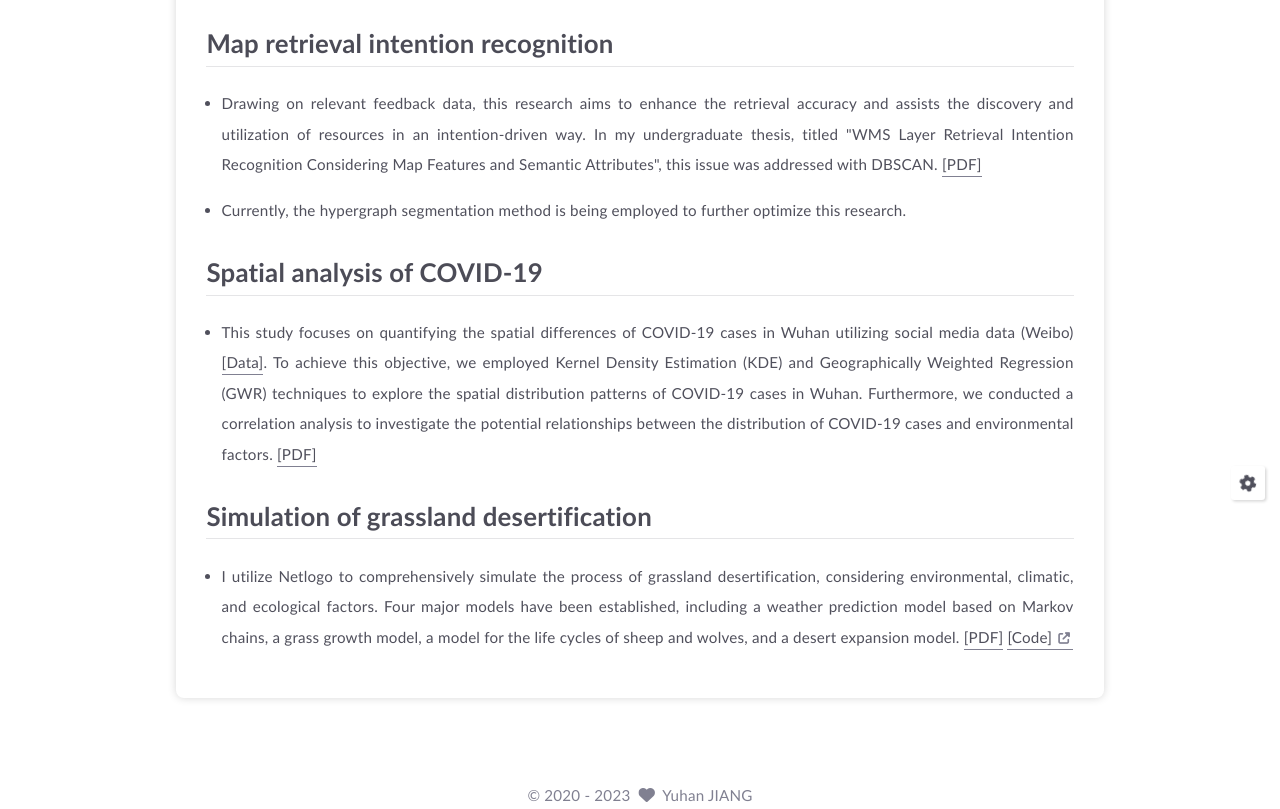
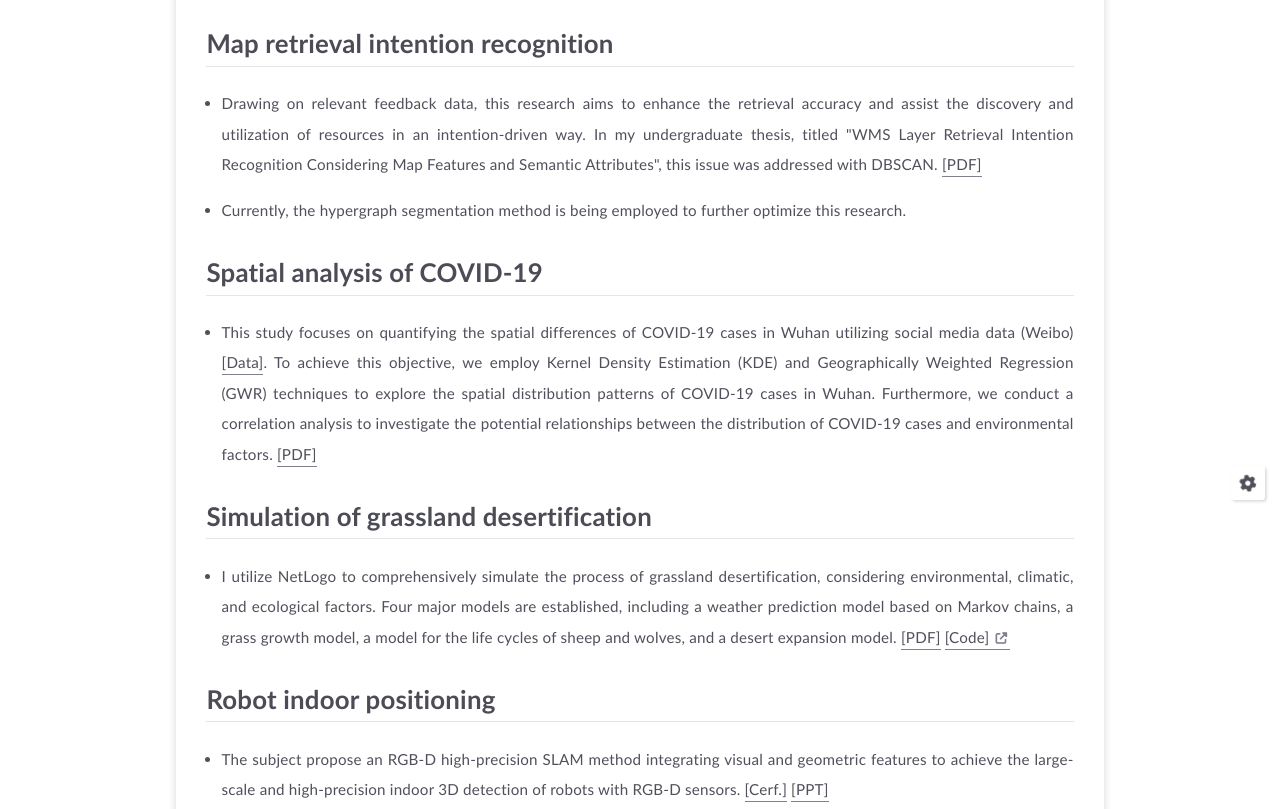
Before and after one commit to YuhanJiang415/YuhanJiang415.github.io, a plain HTML site: page research/index.html in a window 1280 px wide. Shown: the part 272-1081 px from the top of the page. Drawn offline with Linux system fonts and the light colour scheme.

Commit message:
Site updated: 2023-09-14 22:17:09

```diff
--- a/research/index.html
+++ b/research/index.html
@@ -192,16 +192,16 @@
                 <h1 id="Research"><a href="#Research" class="headerlink" title="Research"></a>Research</h1><p style="text-align:justify">Here are my research interests in the field of Geospatial Data Science, which encompass geospatial artificial intelligence (GeoAI) algorithm development, spatiotemporal data analytics, cartography and geo-visualizations. </p>
 
 <!--
-Please check <a href = "https://yuhanjiang415.github.io/archives/", target="_blank">ARCHIVES</a> for more detailed information.</p>
+Please check <a href = "https://yuhanjiang415.github.io/archives/",>ARCHIVES</a> for more detailed information.</p>
 -->
 
 <h2 id="Map-retrieval-intention-recognition"><a href="#Map-retrieval-intention-recognition" class="headerlink" title="Map retrieval intention recognition"></a>Map retrieval intention recognition</h2><ul>
-<li><p style="text-align:justify">Drawing on relevant feedback data, this research aims to enhance the retrieval accuracy and assists the discovery and utilization of resources in an intention-driven way. In my undergraduate thesis, titled "WMS Layer Retrieval Intention Recognition Considering Map Features and Semantic Attributes", this issue was addressed with DBSCAN. <a href = "顾及制图特征和语义属性的WMS图层检索意图识别.pdf" > [PDF] </a></p>
+<li><p style="text-align:justify">Drawing on relevant feedback data, this research aims to enhance the retrieval accuracy and assist the discovery and utilization of resources in an intention-driven way. In my undergraduate thesis, titled "WMS Layer Retrieval Intention Recognition Considering Map Features and Semantic Attributes", this issue was addressed with DBSCAN. <a href = "顾及制图特征和语义属性的WMS图层检索意图识别.pdf"> [PDF] </a></p>
 </li>
 <li><p style="text-align:justify">Currently, the hypergraph segmentation method is being employed to further optimize this research. </p></li>
 </ul>
 <h2 id="Spatial-analysis-of-COVID-19"><a href="#Spatial-analysis-of-COVID-19" class="headerlink" title="Spatial analysis of COVID-19"></a>Spatial analysis of COVID-19</h2><ul>
-<li><p style="text-align:justify">This study focuses on quantifying the spatial differences of COVID-19 cases in Wuhan utilizing social media data (Weibo) <a href = "https://github.com/YuhanJiang415/COVID19_Self-reported_Data_Weibo">[Data]</a>. To achieve this objective, we employed Kernel Density Estimation (KDE) and Geographically Weighted Regression (GWR) techniques to explore the spatial distribution patterns of COVID-19 cases in Wuhan. Furthermore, we conducted a correlation analysis to investigate the potential relationships between the distribution of COVID-19 cases and environmental factors. <a href = "Spatial_disparities_of_self-reported_COVID-19_cases_and_influencing_factors_in_Wuhan_China.pdf">[PDF]</a></p></li>
+<li><p style="text-align:justify">This study focuses on quantifying the spatial differences of COVID-19 cases in Wuhan utilizing social media data (Weibo) <a href = "https://github.com/YuhanJiang415/COVID19_Self-reported_Data_Weibo">[Data]</a>. To achieve this objective, we employ Kernel Density Estimation (KDE) and Geographically Weighted Regression (GWR) techniques to explore the spatial distribution patterns of COVID-19 cases in Wuhan. Furthermore, we conduct a correlation analysis to investigate the potential relationships between the distribution of COVID-19 cases and environmental factors. <a href = "Spatial_disparities_of_self-reported_COVID-19_cases_and_influencing_factors_in_Wuhan_China.pdf">[PDF]</a></p></li>
 </ul>
 <!--
 
@@ -262,12 +262,11 @@ Please check <a href = "https://yuhanjiang415.github.io/archives/", target="_bla
 -->
 
 <h2 id="Simulation-of-grassland-desertification"><a href="#Simulation-of-grassland-desertification" class="headerlink" title="Simulation of grassland desertification"></a>Simulation of grassland desertification</h2><ul>
-<li><p style="text-align:justify">I utilize Netlogo to comprehensively simulate the process of grassland desertification, considering environmental, climatic, and ecological factors. Four major models have been established, including a weather prediction model based on Markov chains, a grass growth model, a model for the life cycles of sheep and wolves, and a desert expansion model. <a href = "基于马尔可夫链的草原沙漠化模拟模型.pdf">[PDF]</a> <a class="link"   target="_blank" rel="noopener" href="https://github.com/YuhanJiang415/Simulation-model-of-grassland-desertification-based-on-Markov-chain" > [Code]<i class="fas fa-external-link-alt"></i></a></p></li>
+<li><p style="text-align:justify">I utilize NetLogo to comprehensively simulate the process of grassland desertification, considering environmental, climatic, and ecological factors. Four major models are established, including a weather prediction model based on Markov chains, a grass growth model, a model for the life cycles of sheep and wolves, and a desert expansion model. <a href = "基于马尔可夫链的草原沙漠化模拟模型.pdf">[PDF]</a> <a class="link"   target="_blank" rel="noopener" href="https://github.com/YuhanJiang415/Simulation-model-of-grassland-desertification-based-on-Markov-chain" > [Code]<i class="fas fa-external-link-alt"></i></a></p></li>
 </ul>
-<!--
-## Robot indoor positioning
-* <p style="text-align:justify">The subject proposed an RGB-D high-precision SLAM method integrating visual and geometric features to achieve the large-scale and high-precision indoor 3D detection of robots with RGB-D sensors. </p>
--->
+<h2 id="Robot-indoor-positioning"><a href="#Robot-indoor-positioning" class="headerlink" title="Robot indoor positioning"></a>Robot indoor positioning</h2><ul>
+<li><p style="text-align:justify">The subject propose an RGB-D high-precision SLAM method integrating visual and geometric features to achieve the large-scale and high-precision indoor 3D detection of robots with RGB-D sensors. <a href = '融合图像与几何特征的机器人室内定位与三维感知.pdf'> [Cerf.]</a> <a href = "融合图像与几何特征的机器人室内定位与三维感知.pptx"> [PPT]</a></p></li>
+</ul>
 
 
         </div>
--- a/search.json
+++ b/search.json
@@ -1 +1 @@
-[{"title":"Robot indoor positioning","url":"/2021/10/10/Robot-indoor-positioning/","content":""},{"title":"Simulation model of grassland desertification based on Markov chain","url":"/2020/04/30/Simulation-model-of-grassland-desertification-based-on-Markov-chain/","content":"Report\n"},{"title":"Map retrieval intention recognition","url":"/2023/09/10/Map-retrieval-intention-recognition/","content":""},{"title":"Spatial analysis of COVID-19","url":"/2021/10/21/Spatial-analysis-of-COVID-19/","content":""},{"title":"品舌尖美食，感中国地理平台","url":"/2020/08/24/%E5%93%81%E8%88%8C%E5%B0%96%E7%BE%8E%E9%A3%9F%EF%BC%8C%E6%84%9F%E4%B8%AD%E5%9B%BD%E5%9C%B0%E7%90%86%E5%B9%B3%E5%8F%B0/","content":"IntroduceAfter a long historical evolution, China has gradually formed eight major cuisines, including Sichuan, Jiangsu, Zhejiang, Hunan, Huizhou, Guangdong and Fujian. The formation of the eight major cuisines is inextricably linked to geography and humanities. Geographical topography, climate, soil, and other factors, humanities and folk customs, commerce, and the development of manufacturing are all related to the formation of gourmet culture. What is the connection behind these factors, how to visualize the influence of each factor, and how China and the world are influenced by the food culture are the contents of our system. Report  \nVideo\n"}]
+[{"title":"Robot indoor positioning","url":"/2021/10/10/Robot-indoor-positioning/","content":""},{"title":"Map retrieval intention recognition","url":"/2023/09/10/Map-retrieval-intention-recognition/","content":""},{"title":"Simulation model of grassland desertification based on Markov chain","url":"/2020/04/30/Simulation-model-of-grassland-desertification-based-on-Markov-chain/","content":"Report\n"},{"title":"品舌尖美食，感中国地理平台","url":"/2020/08/24/%E5%93%81%E8%88%8C%E5%B0%96%E7%BE%8E%E9%A3%9F%EF%BC%8C%E6%84%9F%E4%B8%AD%E5%9B%BD%E5%9C%B0%E7%90%86%E5%B9%B3%E5%8F%B0/","content":"IntroduceAfter a long historical evolution, China has gradually formed eight major cuisines, including Sichuan, Jiangsu, Zhejiang, Hunan, Huizhou, Guangdong and Fujian. The formation of the eight major cuisines is inextricably linked to geography and humanities. Geographical topography, climate, soil, and other factors, humanities and folk customs, commerce, and the development of manufacturing are all related to the formation of gourmet culture. What is the connection behind these factors, how to visualize the influence of each factor, and how China and the world are influenced by the food culture are the contents of our system. Report  \nVideo\n"},{"title":"Spatial analysis of COVID-19","url":"/2021/10/21/Spatial-analysis-of-COVID-19/","content":""}]
```
Also changed, not shown: about/index.html (+2 -2 lines), publications/index.html (+1 -1 lines), sitemap.xml (+9 -9 lines), sitemap.txt, 3 other files.
